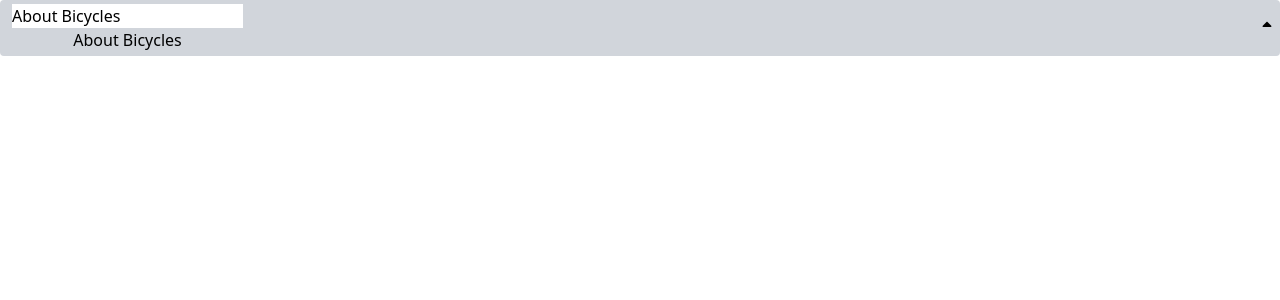
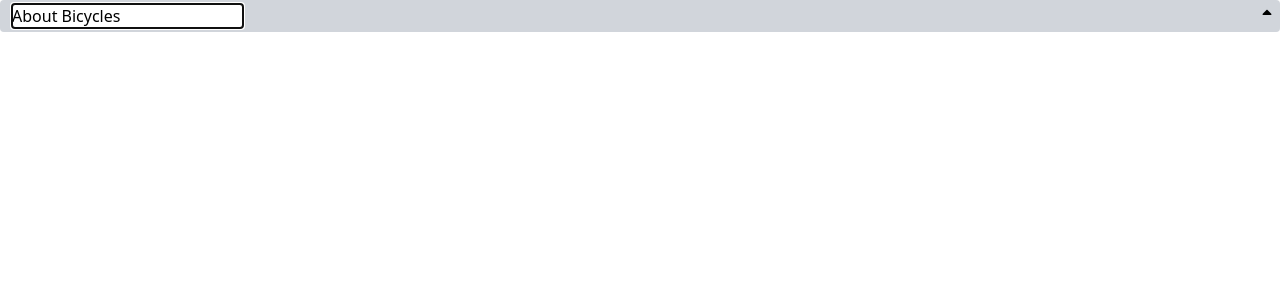
Before and after one commit to PaulAyling/ponderMap-DevSandbox, a React (Create React App) app in the folder my-app/: page / in a window 1280 px wide. Shown: the top 300 px of the page. Built offline with nearby package versions, Linux system fonts and the light colour scheme.

Commit message:
fixed the focus issue

```diff
--- a/my-app/src/documents/layout/InputForm.js
+++ b/my-app/src/documents/layout/InputForm.js
@@ -1,4 +1,4 @@
-import React from 'react';
+import React , {useEffect, useState, useRef }from 'react';
 import { useContext } from 'react/cjs/react.development'
 import { DocumentContext } from '.././../contexts/DocumentContext'
 import { getComponent,updateComponent} from '../../data/dataFunctions/render'
@@ -7,48 +7,55 @@ import { v4 as uuidv4 } from 'uuid';
 const InputForm = (props) => {
 	const {id} = props.curContainerData
     var allcxt =  useContext(DocumentContext);
-
-    const {updateState,testVar} =  useContext(DocumentContext);
-	console.log('testVar',testVar)
-
-	const curComponent = getComponent(id,allcxt.userId,allcxt.documentComponents)
-	// const title = allcxt.documentComponents[curComponent.id].versions[curComponent.usersVersion].title
+	const userId = allcxt.userId
+	const docComponents = allcxt.documentComponents
+    const {updateState} =  useContext(DocumentContext);
 	const title = allcxt.documentComponents[1].versions[1].title
 
-    const modifyItem = (event) =>{
+	const searchInput = useRef(null)
+
+	useEffect(() => {
+		console.log("Effect");
+		searchInput.current.focus()
+	  }, []);
+
+
+    const modifyItem = (event,name,id,userId,docComponents) =>{
 			event.preventDefault();
 			console.log('modifyItem running......')
+			const curComponent = getComponent(id,userId,docComponents)
+			console.log('curComponent',curComponent)
 			const newComponent = updateComponent(curComponent,event.target.value,'title')
-			console.log('modifyItem N edw compo......',newComponent[1].versions[1].title)
 			//Update state with new value
 			updateState(newComponent)
-			// console.log('event.target.value',event.target.value)
-
         }
-
     const handleSubmit = (event) => {
             event.preventDefault();
             console.log('handlesubmit initiated xxxx',event.target)
         };
     return (
 		<form
-			onSubmit={handleSubmit} key={uuidv4()}>
+		onSubmit={handleSubmit} key={uuidv4()}>
 			<div className='header_text' >
-				<input
+				<input ref={searchInput}
 					type='text'
 					placeholder='Enter Descriptor'
 					value={title}
 					onChange={(event) => {
 						modifyItem(
 							event,
-							'name'
+							'name',
+							id,
+							userId,
+							docComponents
+
 						);
 					}}
 				/>
 			</div>
-			<div>
+			{/* <div>
 				<h1>{allcxt.documentComponents[curComponent.id].versions[curComponent.usersVersion].title}</h1>
-			</div>
+			</div> */}
 		</form>
 	);
 };
```
